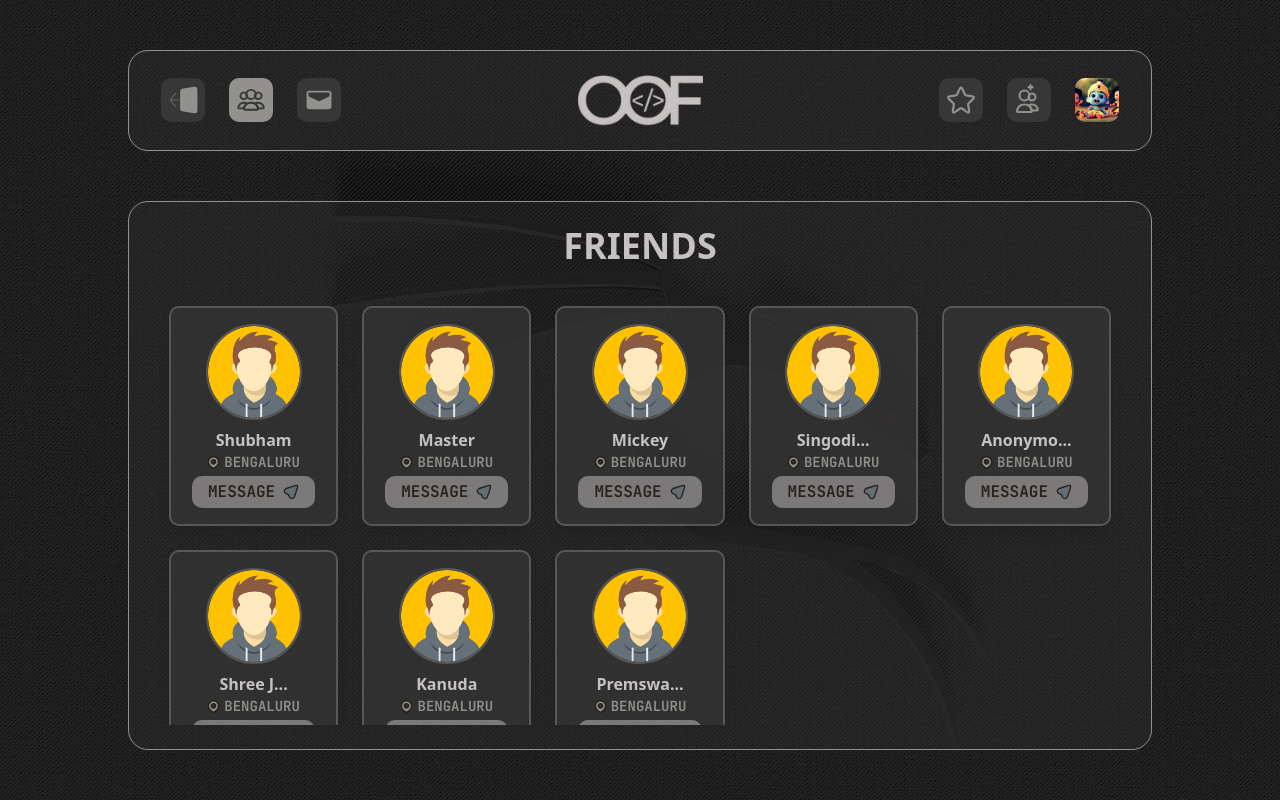
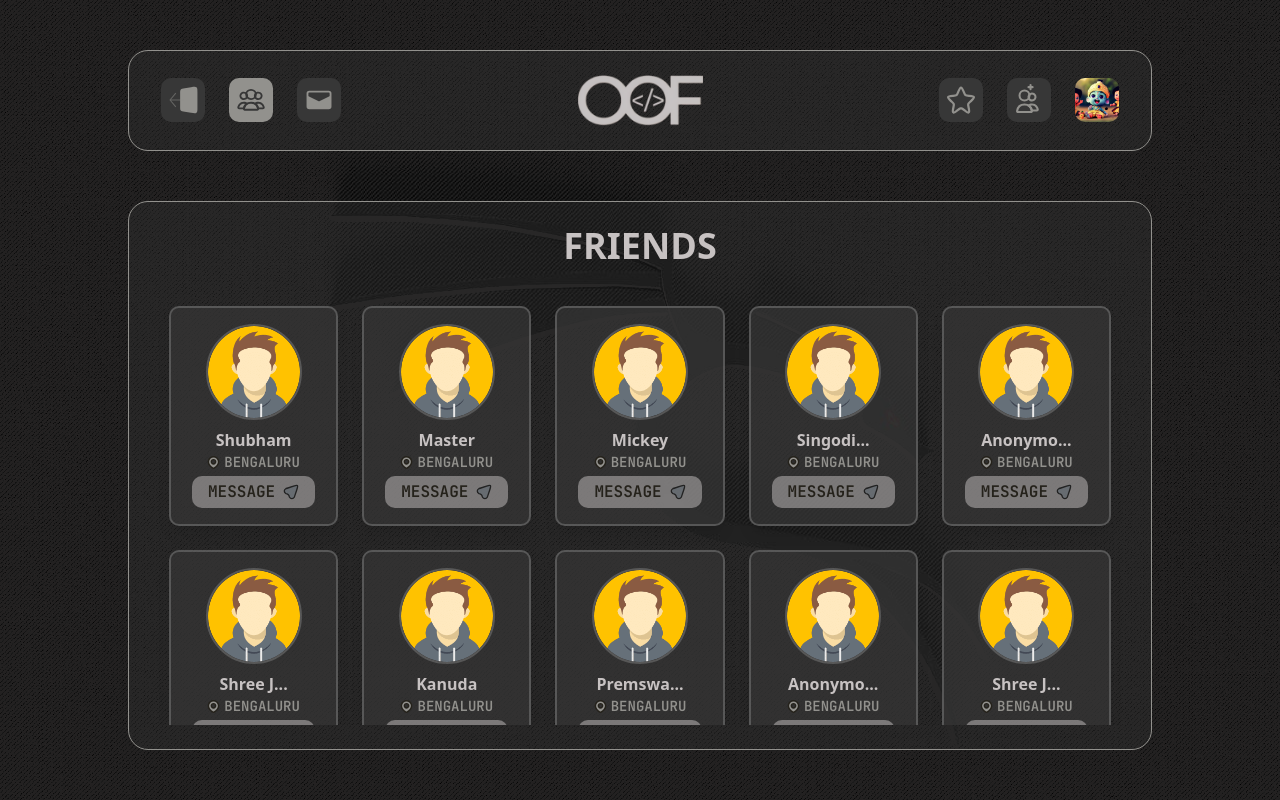
Before and after one commit to singodiyashubham87/object-oriented-friendship-frontend, a React (Vite) app: page /friends in a window 1280 px wide. Built offline with nearby package versions, Linux system fonts and the light colour scheme.

Commit message:
chore: move friends dummy data to friends folder & add more data

```diff
--- a/src/data/friends.js
+++ b/src/pages/Friends/data/friends.js
@@ -35,7 +35,27 @@ export const friendsData = [
 		location: 'Bengaluru',
 	},
 	{
-		id: 10,
+		id: 11,
+		name: 'Premswaroopa',
+		location: 'Bengaluru',
+	},
+	{
+		id: 12,
+		name: 'Anonymous',
+		location: 'Bengaluru',
+	},
+	{
+		id: 13,
+		name: 'Shree Ji',
+		location: 'Bengaluru',
+	},
+	{
+		id: 14,
+		name: 'Kanuda',
+		location: 'Bengaluru',
+	},
+	{
+		id: 15,
 		name: 'Premswaroopa',
 		location: 'Bengaluru',
 	},
--- a/src/pages/Friends/index.jsx
+++ b/src/pages/Friends/index.jsx
@@ -1,7 +1,7 @@
 import userAvatar from '@/assets/images/userAvatar.png'
 import LocationIcon from '@/components/icons/Location'
 import MessageIcon from '@/components/icons/Message'
-import { friendsData } from '@/data/friends'
+import { friendsData } from '@/pages/Friends/data/friends'
 import React from 'react'
 import { Tooltip } from 'react-tooltip'
 
```
